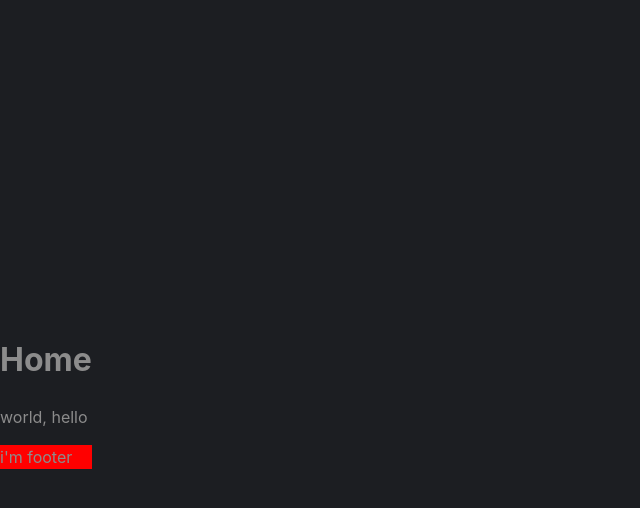
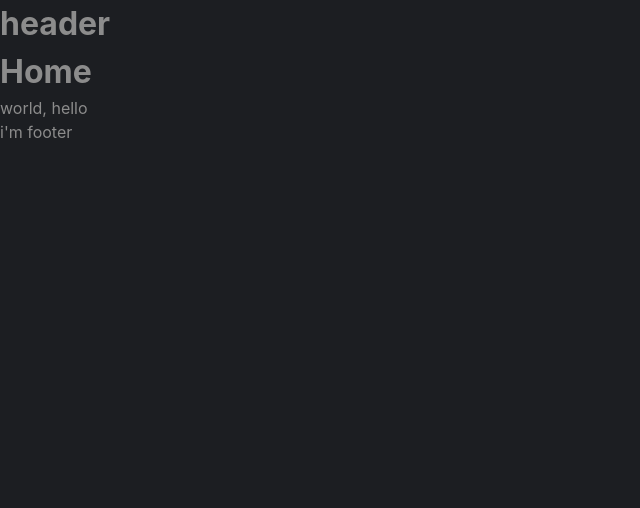
Before and after one commit to PilcodeurDev/GoReconnect, a React (Vite) app in the folder client/: page / in a window 1280 px wide. Shown: the top 508 px of the page, without its empty margins (0-640 px from the left). Built offline with nearby package versions, Linux system fonts and the light colour scheme.

Commit message:
add layout directory with footer, header and layout.jsx

```diff
--- a/client/src/components/layout/footer.css
+++ /dev/null
@@ -1,3 +0,0 @@
-.footer {
-  background-color: red;
-}
--- /dev/null
+++ b/client/src/components/layout/footer/Footer.css
@@ -0,0 +1,2 @@
+.footer {
+}
--- a/client/src/components/layout/footer.jsx
+++ b/client/src/components/layout/footer/Footer.jsx
@@ -1,6 +1,6 @@
-import "./footer.css";
+import "./Footer.css";
 
-export default function footer() {
+export default function Footer() {
   return (
     <footer className="footer">
       <p>i'm footer</p>
--- /dev/null
+++ b/client/src/components/layout/header/Header.css
@@ -0,0 +1,2 @@
+.header {
+}
--- /dev/null
+++ b/client/src/components/layout/header/Header.jsx
@@ -0,0 +1,9 @@
+import "./header.css";
+
+export default function header() {
+  return (
+    <div>
+      <h1 className="header">header</h1>
+    </div>
+  );
+}
--- a/client/src/components/pages/Home.jsx
+++ b/client/src/components/pages/Home.jsx
@@ -6,11 +6,13 @@ import { Link } from "react-router-dom";
 /**
  * The internal imports
  */
-import Footer from "../layout/footer";
+import Footer from "../layout/footer/footer.jsx";
+import Headers from "../layout/header/header.jsx";
 
 export default function Home() {
   return (
     <>
+      <Headers />
       <h1>Home</h1>
       <p>world, hello</p>
       <Footer />
--- a/client/src/index.css
+++ b/client/src/index.css
@@ -1,3 +1,10 @@
+*,
+::after,
+::before {
+  margin: auto 0;
+  box-sizing: border-box;
+}
+
 :root {
   font-family: Inter, system-ui, Avenir, Helvetica, Arial, sans-serif;
   line-height: 1.5;
@@ -15,8 +22,6 @@
 
 body {
   margin: 0;
-  display: flex;
-  place-items: center;
   min-width: 320px;
   min-height: 100vh;
 }
```
Also changed, not shown: client/src/components/layout/Layout.jsx (added, +20 -0 lines).
